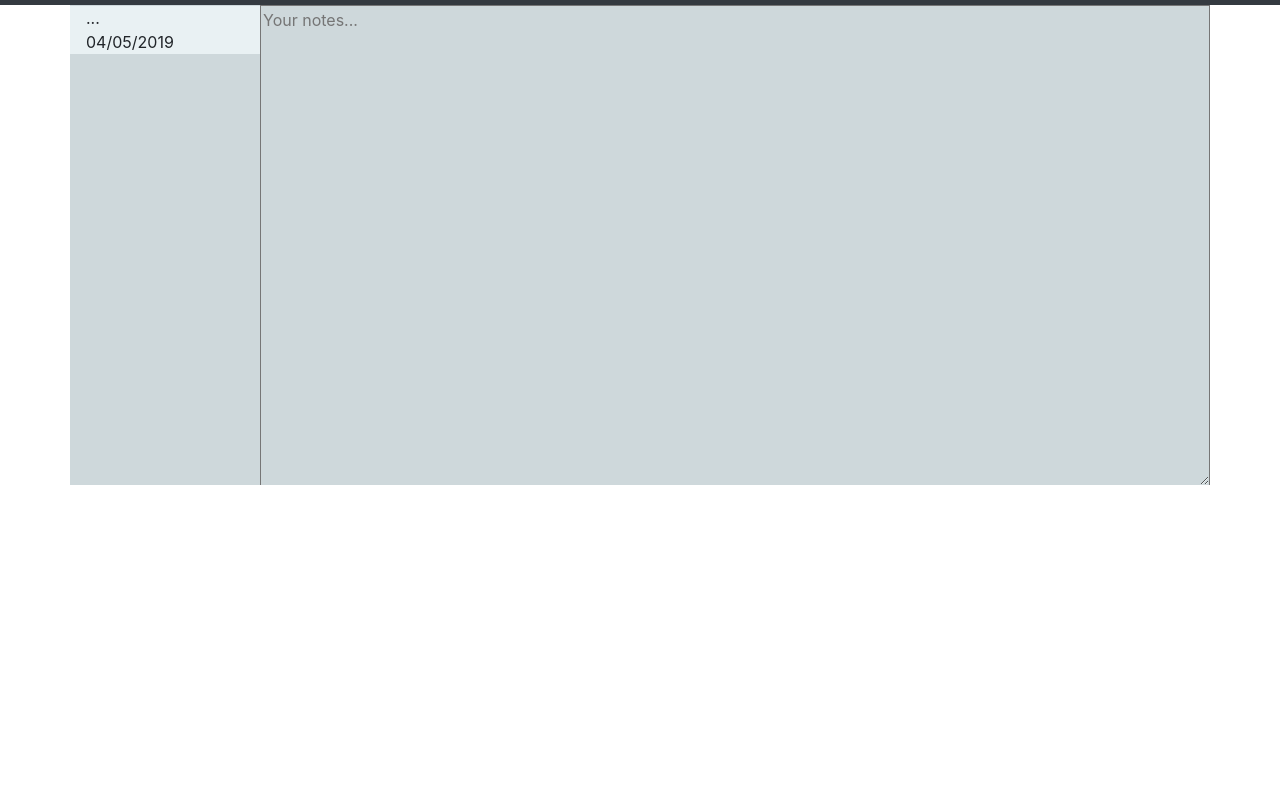
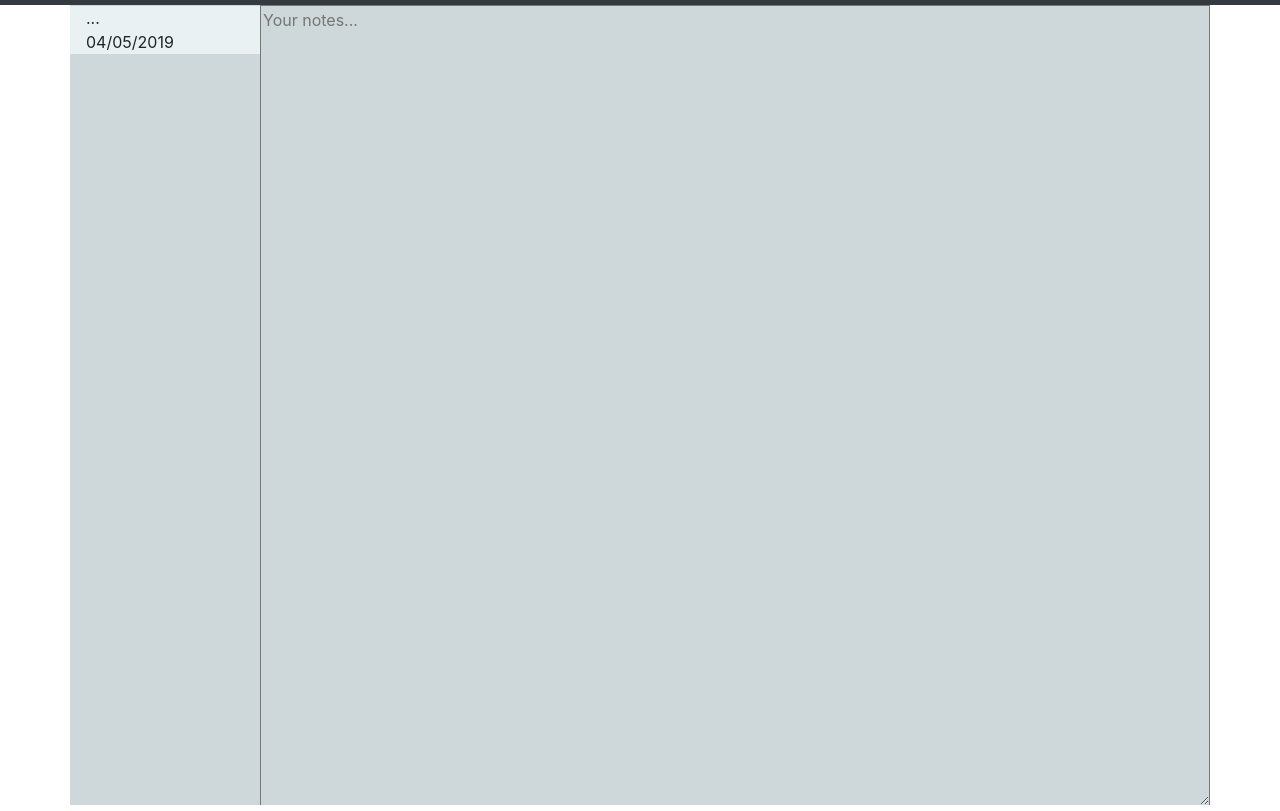
Before and after one commit to davieu/React-Notepad, a React app: page / in a window 1280 px wide. Shown: the part 77-888 px from the top of the page. Before the commit the page ends 800 px from the top, so only its background shows below. Built offline with nearby package versions, Linux system fonts and the light colour scheme.

Commit message:
new layout start

```diff
--- a/src/containers/App.css
+++ b/src/containers/App.css
@@ -6,7 +6,7 @@
 } */
 
 .noteInput {
-  height: 30em;
+  height: 50em;
   background-color: rgb(206, 216, 219);
   border-bottom:red;
   width: 100%;
@@ -23,7 +23,7 @@
 
 .notesList {
   overflow: scroll;
-  height: 30em;
+  height: 50em;
 }
 
 .notesList::-webkit-scrollbar {
```
